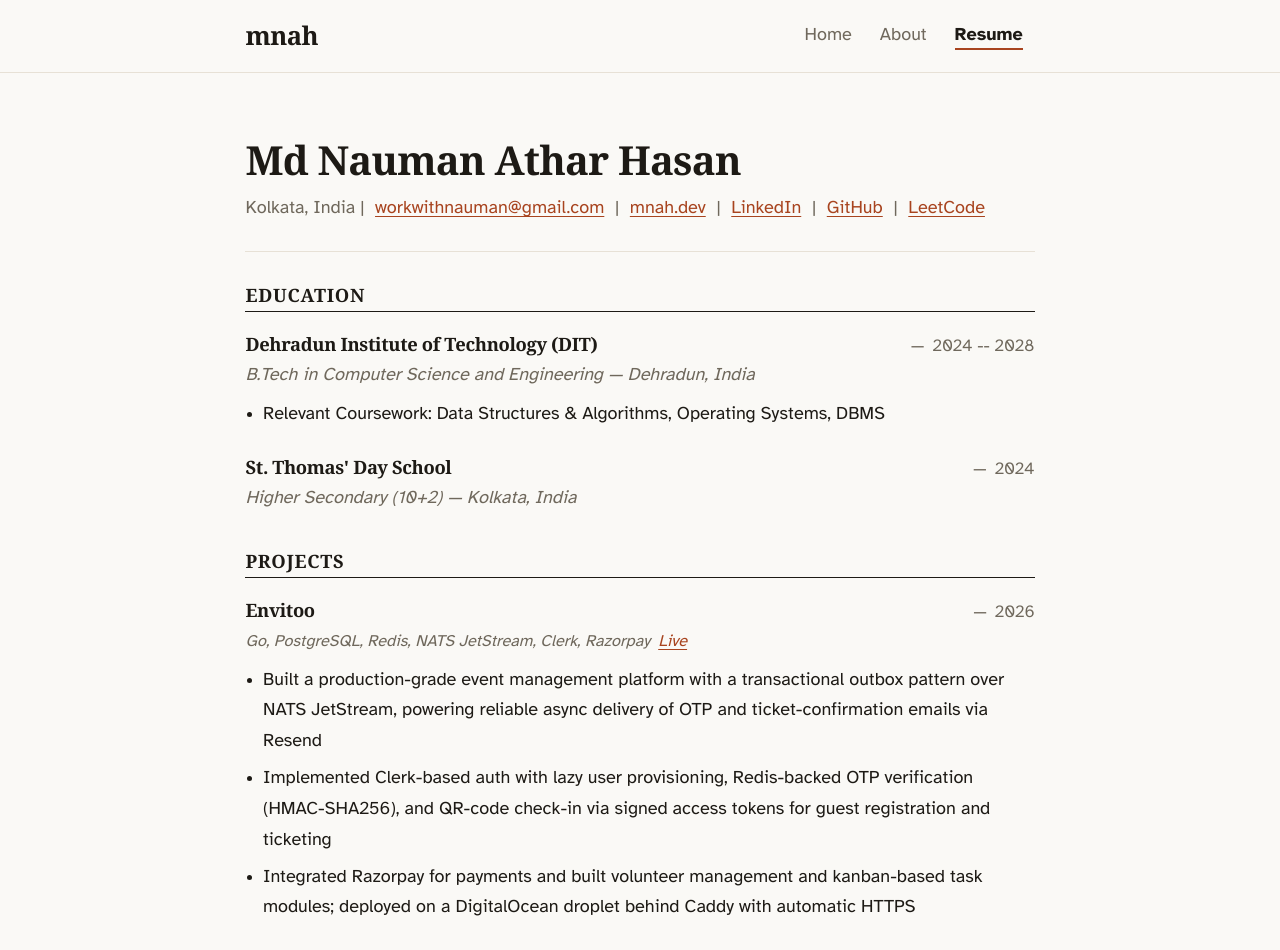
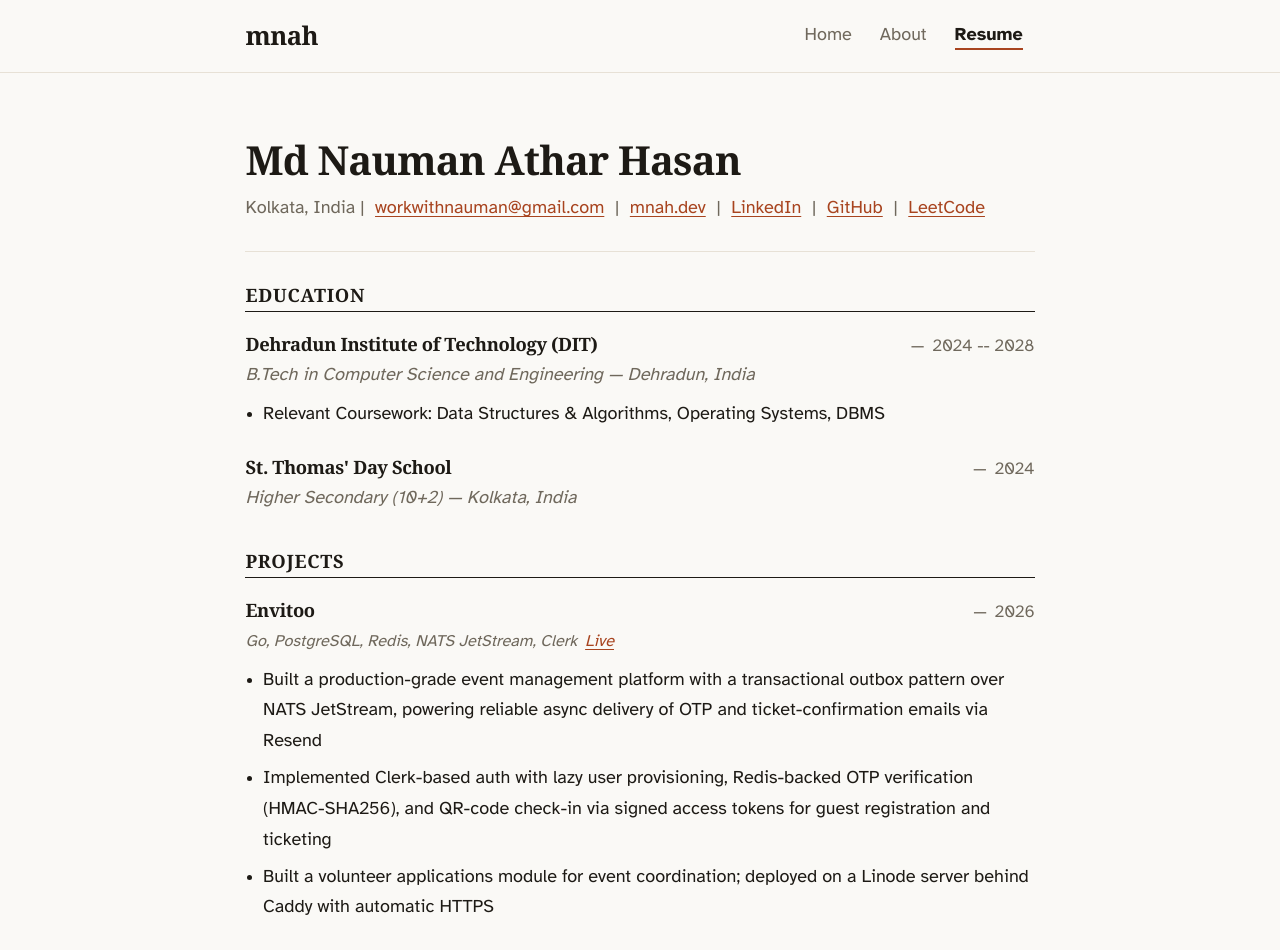
Before and after one commit to mnah05/mnah05, a React (Vite) app: page /resume in a window 1280 px wide. Shown: the top 950 px of the page. Built offline with nearby package versions, Linux system fonts and the light colour scheme.

Commit message:
update envitoo resume entry to remove razorpay

```diff
--- a/src/data/resume.ts
+++ b/src/data/resume.ts
@@ -47,13 +47,13 @@ export const resume = {
 	projects: [
 		{
 			name: "Envitoo",
-			tech: "Go, PostgreSQL, Redis, NATS JetStream, Clerk, Razorpay",
+			tech: "Go, PostgreSQL, Redis, NATS JetStream, Clerk",
 			link: { label: "Live", href: "https://envitoo.mnah.dev/" },
 			year: "2026",
 			points: [
 				"Built a production-grade event management platform with a transactional outbox pattern over NATS JetStream, powering reliable async delivery of OTP and ticket-confirmation emails via Resend",
 				"Implemented Clerk-based auth with lazy user provisioning, Redis-backed OTP verification (HMAC-SHA256), and QR-code check-in via signed access tokens for guest registration and ticketing",
-				"Integrated Razorpay for payments and built volunteer management and kanban-based task modules; deployed on a DigitalOcean droplet behind Caddy with automatic HTTPS",
+				"Built a volunteer applications module for event coordination; deployed on a Linode server behind Caddy with automatic HTTPS",
 			],
 		},
 		{
```
